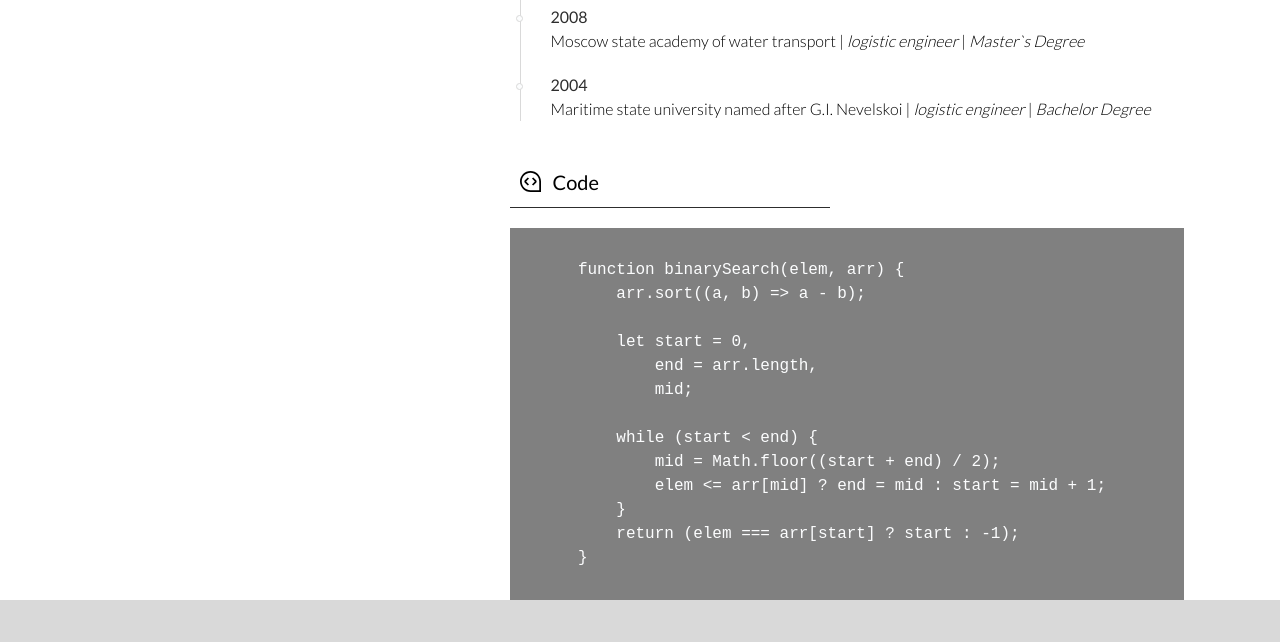
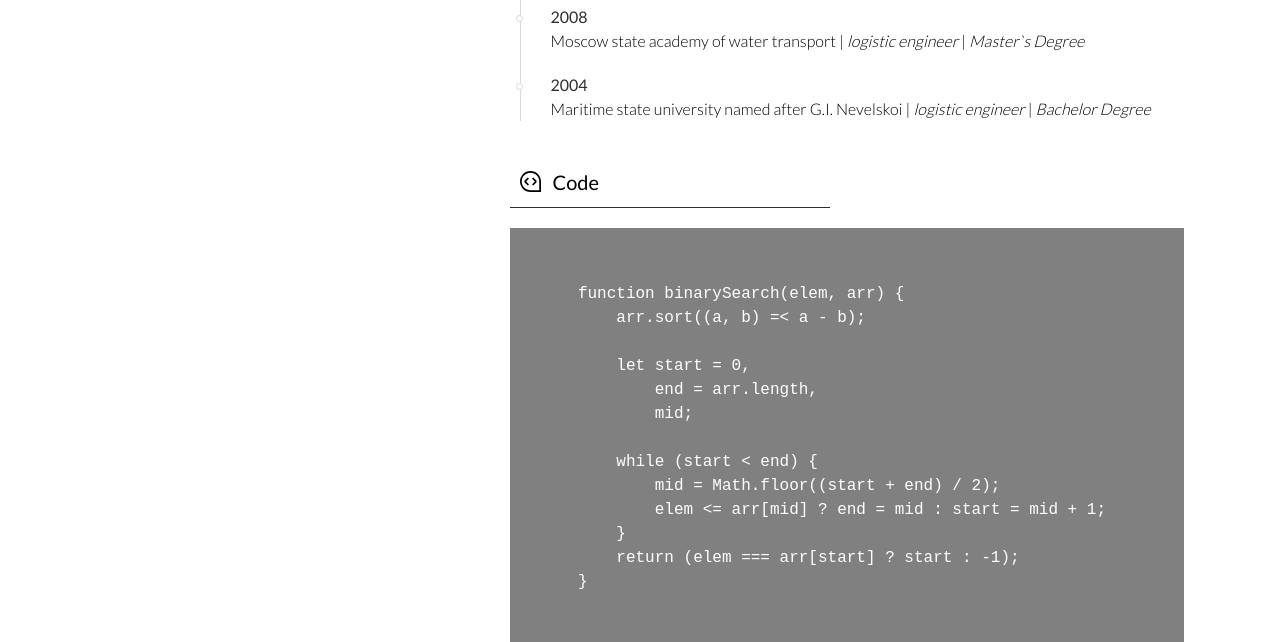
Before and after one commit to solidados/rsschool-cv, a plain HTML site: page index.html in a window 1280 px wide. Shown: the part 1267-1909 px from the top of the page. Drawn offline with Linux system fonts and the light colour scheme.

Commit message:
fix: change tag nesting for code section

```diff
--- a/index.html
+++ b/index.html
@@ -324,10 +324,11 @@
                                 </div>
                             </div>
                             <div class="box-text">
-                                <code>
+
 <pre>
+<code>
     function binarySearch(elem, arr) {
-        arr.sort((a, b) => a - b);
+        arr.sort((a, b) =&lt; a - b);
 
         let start = 0,
             end = arr.length,
@@ -339,8 +340,9 @@
         }
         return (elem === arr[start] ? start : -1);
     }
+				 </code>
 </pre>
-                                    </code>
+
                             </div>
                         </section>
 
```
